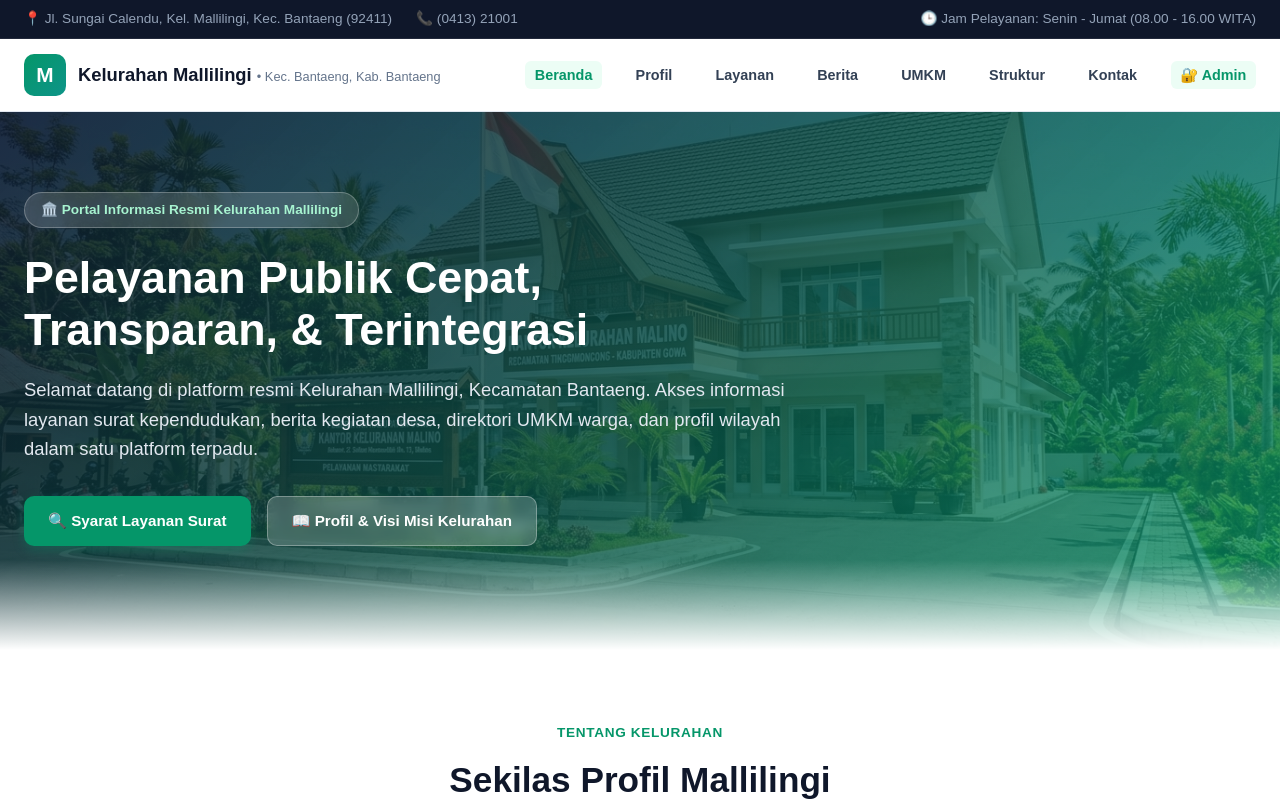
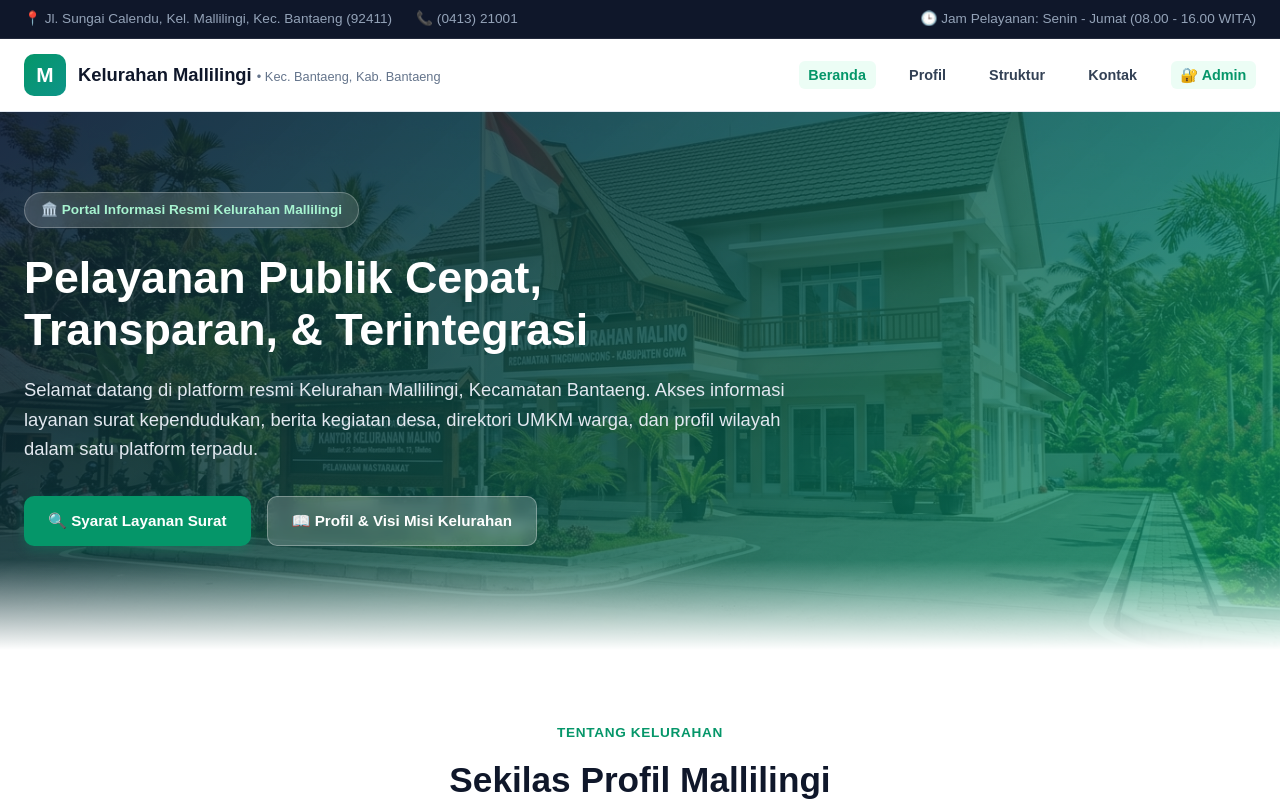
Before and after one commit to sehrigunawan/kelurahan-mallilingi, a Next.js app: page / in a window 1280 px wide. Shown: the top 801 px of the page. Built offline with nearby package versions, Linux system fonts and the light colour scheme; no server answers; the database is empty.

Commit message:
Update Navbar: Remove Berita, Layanan, and UMKM from Navbar, keep direct article links

```diff
--- a/src/components/Navbar.tsx
+++ b/src/components/Navbar.tsx
@@ -9,9 +9,6 @@ export default function Navbar() {
   const navItems = [
     { href: "/", label: "Beranda" },
     { href: "/profil", label: "Profil" },
-    { href: "/layanan", label: "Layanan" },
-    { href: "/berita", label: "Berita" },
-    { href: "/umkm", label: "UMKM" },
     { href: "/struktur", label: "Struktur" },
     { href: "/kontak", label: "Kontak" },
   ];
```
